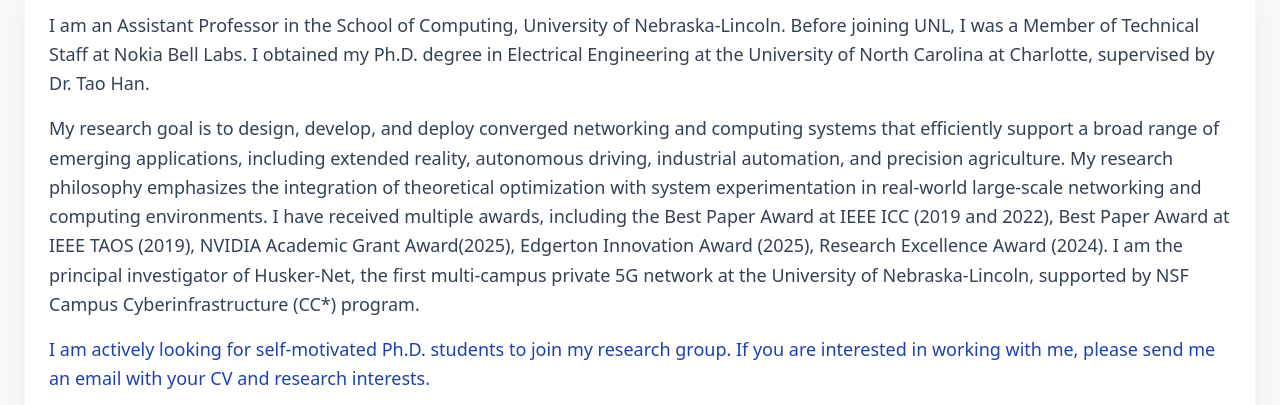
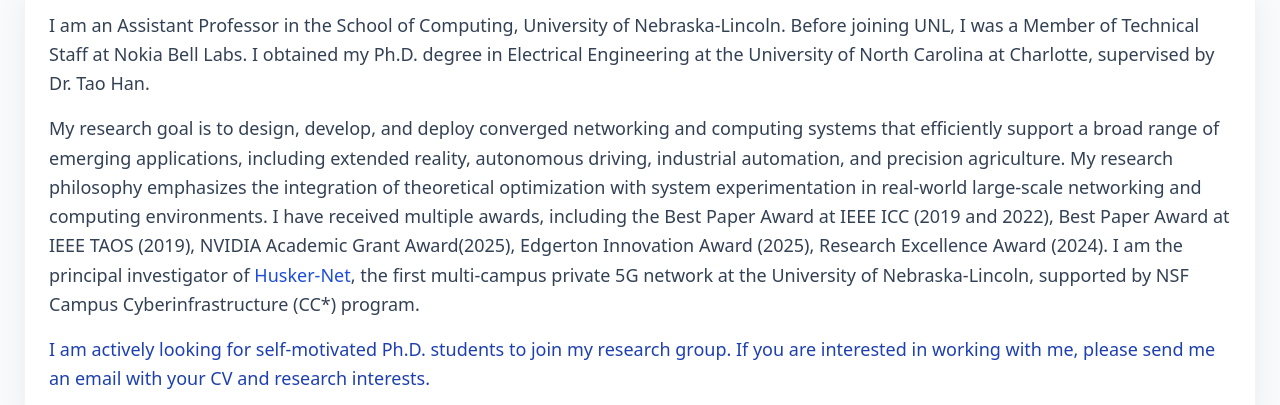
Before and after one commit to liuqiang12040913/liuqiang12040913.github.io, a Next.js app: page / in a window 1280 px wide. Shown: the part 538-943 px from the top of the page. Built offline with nearby package versions, Linux system fonts and the light colour scheme.

Commit message:
Update news

```diff
--- a/app/page.tsx
+++ b/app/page.tsx
@@ -107,7 +107,7 @@ export default function HomePage() {
               My research goal is to design, develop, and deploy converged networking and computing systems that efficiently support a broad range of emerging applications, including extended reality, autonomous driving, industrial automation, and precision agriculture.
               My research philosophy emphasizes the integration of theoretical optimization with system experimentation in real-world large-scale networking and computing environments.
               I have received multiple awards, including the Best Paper Award at IEEE ICC (2019 and 2022), Best Paper Award at IEEE TAOS (2019), NVIDIA Academic Grant Award(2025), Edgerton Innovation Award (2025), Research Excellence Award (2024).
-              I am the principal investigator of Husker-Net, the first multi-campus private 5G network at the University of Nebraska-Lincoln, supported by NSF Campus Cyberinfrastructure (CC*) program.
+              I am the principal investigator of <a href='https://husker-net.unl.edu/' target="_blank" rel="noopener noreferrer" className='text-blue-700 hover:text-blue-800'>Husker-Net</a>, the first multi-campus private 5G network at the University of Nebraska-Lincoln, supported by NSF Campus Cyberinfrastructure (CC*) program.
             </p>
 
             <p className="font-medium text-blue-800">
```
